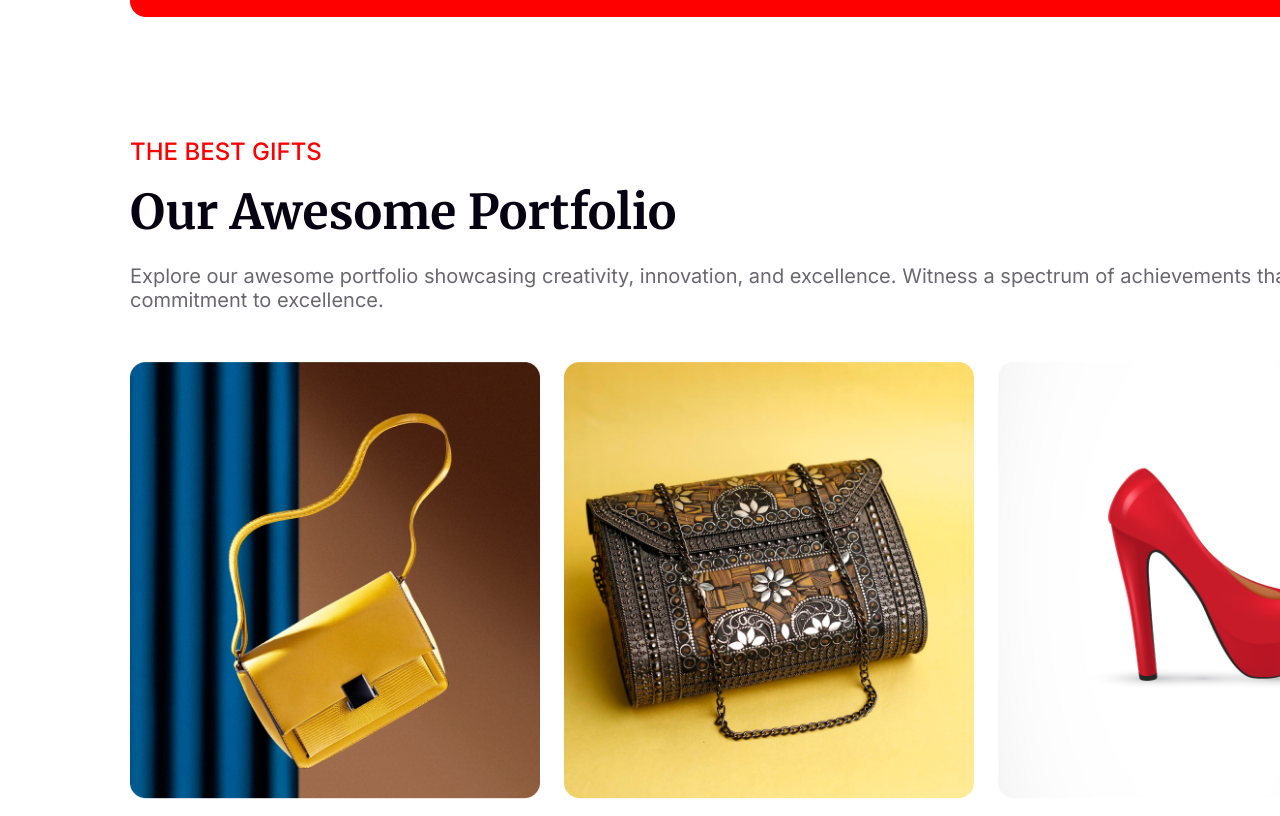
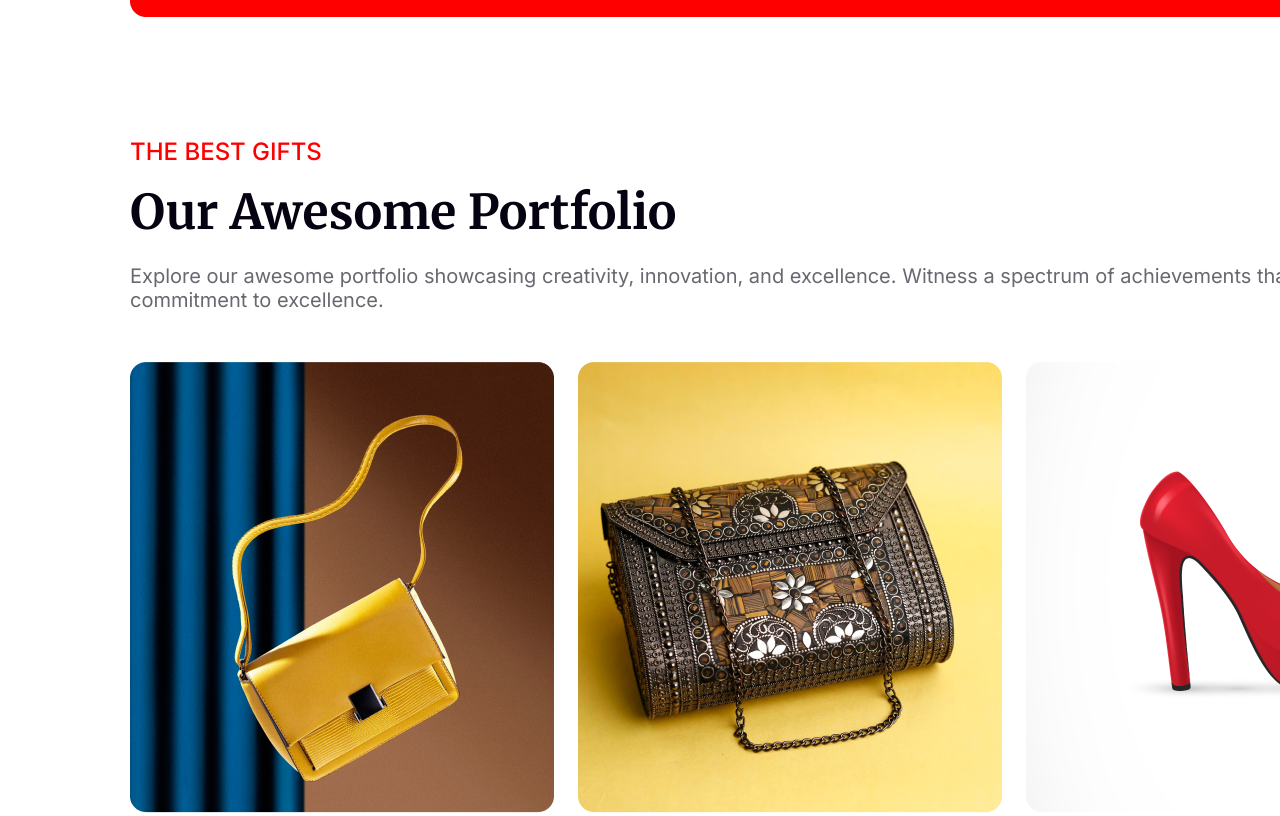
Before and after one commit to MaynulShadhin/Assignment-1, a plain HTML site: page index.html in a window 1280 px wide. Shown: the part 4639-5455 px from the top of the page. Drawn offline with Linux system fonts and the light colour scheme.

Commit message:
fixed some width

```diff
--- a/style.css
+++ b/style.css
@@ -308,7 +308,7 @@ main {
 
 .portfolio-section {
     margin: 0 auto;
-    width: 1300px;
+    width: 1340px;
 }
 
 .portfolio-text-header {
@@ -342,8 +342,6 @@ main {
 .portfolio-imagebox1 img,
 .portfolio-imagebox2 img {
     margin-right: 20px;
-    width: 410px;
-    height: 437px;
     transition: all 0.3s ease;
 }
 
```
